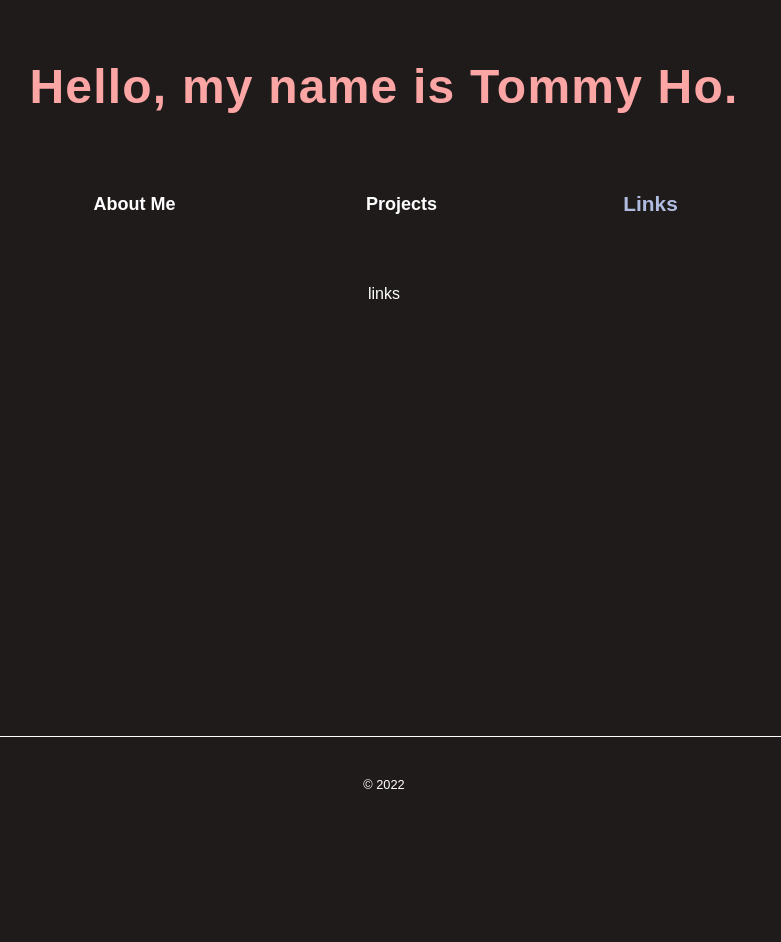
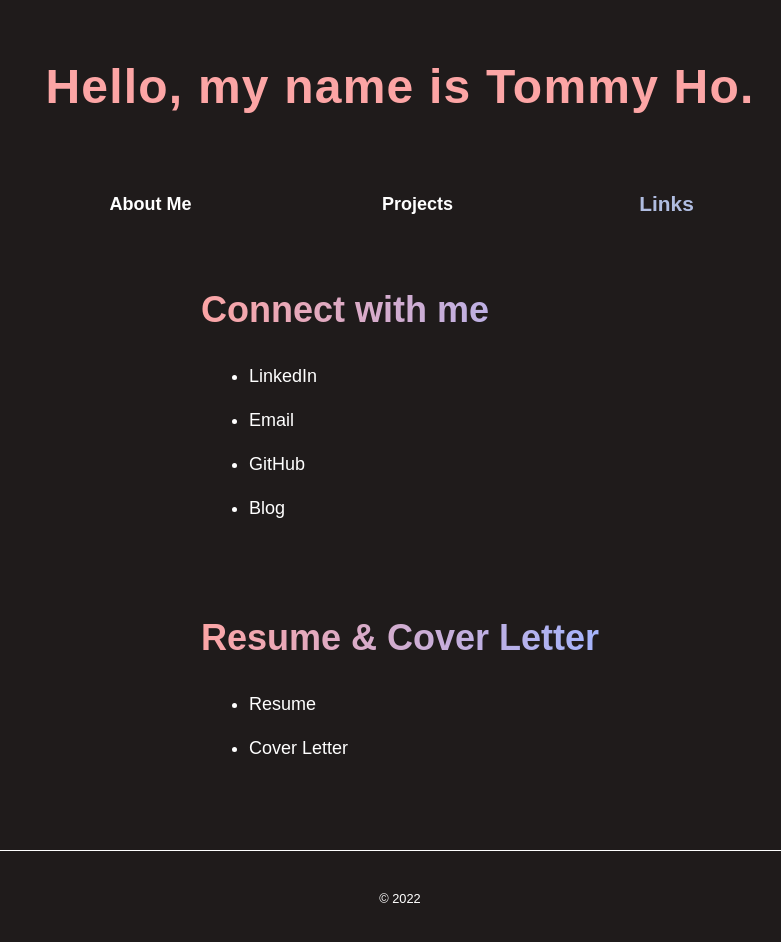
Before and after one commit to devduck123/portfolio22, a Next.js app: page /links in a window 1280 px wide. Shown: the top 942 px of the page, without its empty margins (256-1037 px from the left). Before the commit the page ends 840 px from the top, so only its background shows below. Built offline with nearby package versions, Linux system fonts and the light colour scheme.

Commit message:
finished links page, rethinking using json file + CI/CD in favor of NextAuth to store projects data

```diff
--- a/components/layout.tsx
+++ b/components/layout.tsx
@@ -6,14 +6,16 @@
 
 export default function Layout({ children }: { children: React.ReactNode }) {
   return (
-    <div className="flex flex-col min-h-screen items-center justify-center py-2 mx-4 mt-10">
+    <div className="w-screen flex flex-col min-h-screen items-center justify-center py-2 mx-4 mt-10">
       <Head>
         <link rel="icon" href="/favicon.ico" />
         <meta name="description" content="Software Engineer Portfolio" />
         <meta name="og:title" content={siteTitle} />
       </Head>
       <Header />
-      <main>{children}</main>
+      <main className="flex flex-col items-center justify-center">
+        {children}
+      </main>
       <Footer />
     </div>
   );
--- a/pages/links.tsx
+++ b/pages/links.tsx
@@ -8,7 +8,56 @@
         <title>Links</title>
       </Head>
 
-      <h2>links</h2>
+      <section className="p-2 w-full">
+        <h1 className="text-4xl font-extrabold text-transparent bg-clip-text bg-gradient-to-r from-red-300 to-indigo-300">
+          Connect with me
+        </h1>
+        <ul className="list-disc list-outside m-8 text-left text-lg">
+          <li className="m-4 break-normal max-w-screen-md">
+            <a href="https://www.linkedin.com/in/tommyhoduck/" target="_blank">
+              LinkedIn
+            </a>
+          </li>
+          <li className="m-4 break-normal max-w-screen-md">
+            <a href="mailto:tommyho@cpp.edu" target="_blank">
+              Email
+            </a>
+          </li>
+          <li className="m-4 break-normal max-w-screen-md">
+            <a href="https://github.com/devduck123/" target="_blank">
+              GitHub
+            </a>
+          </li>
+          <li className="m-4 break-normal max-w-screen-md">
+            <a href="https://devduck123.hashnode.dev/" target="_blank">
+              Blog
+            </a>
+          </li>
+        </ul>
+      </section>
+      <section className="p-2 my-12 w-full">
+        <h1 className="text-4xl font-extrabold text-transparent bg-clip-text bg-gradient-to-r from-red-300 to-indigo-300">
+          Resume & Cover Letter
+        </h1>
+        <ul className="list-disc list-outside m-8 text-left text-lg">
+          <li className="m-4 break-normal max-w-screen-md">
+            <a
+              href="https://swelinks.s3.amazonaws.com/TOMMYHO_RESUME.pdf"
+              target="_blank"
+            >
+              Resume
+            </a>
+          </li>
+          <li className="m-4 break-normal max-w-screen-md">
+            <a
+              href="https://swelinks.s3.amazonaws.com/TOMMYHO_COVER.pdf"
+              target="_blank"
+            >
+              Cover Letter
+            </a>
+          </li>
+        </ul>
+      </section>
     </Layout>
   );
 }
```
Also changed, not shown: 1 other file (tests, documents, lock files or other folders).
